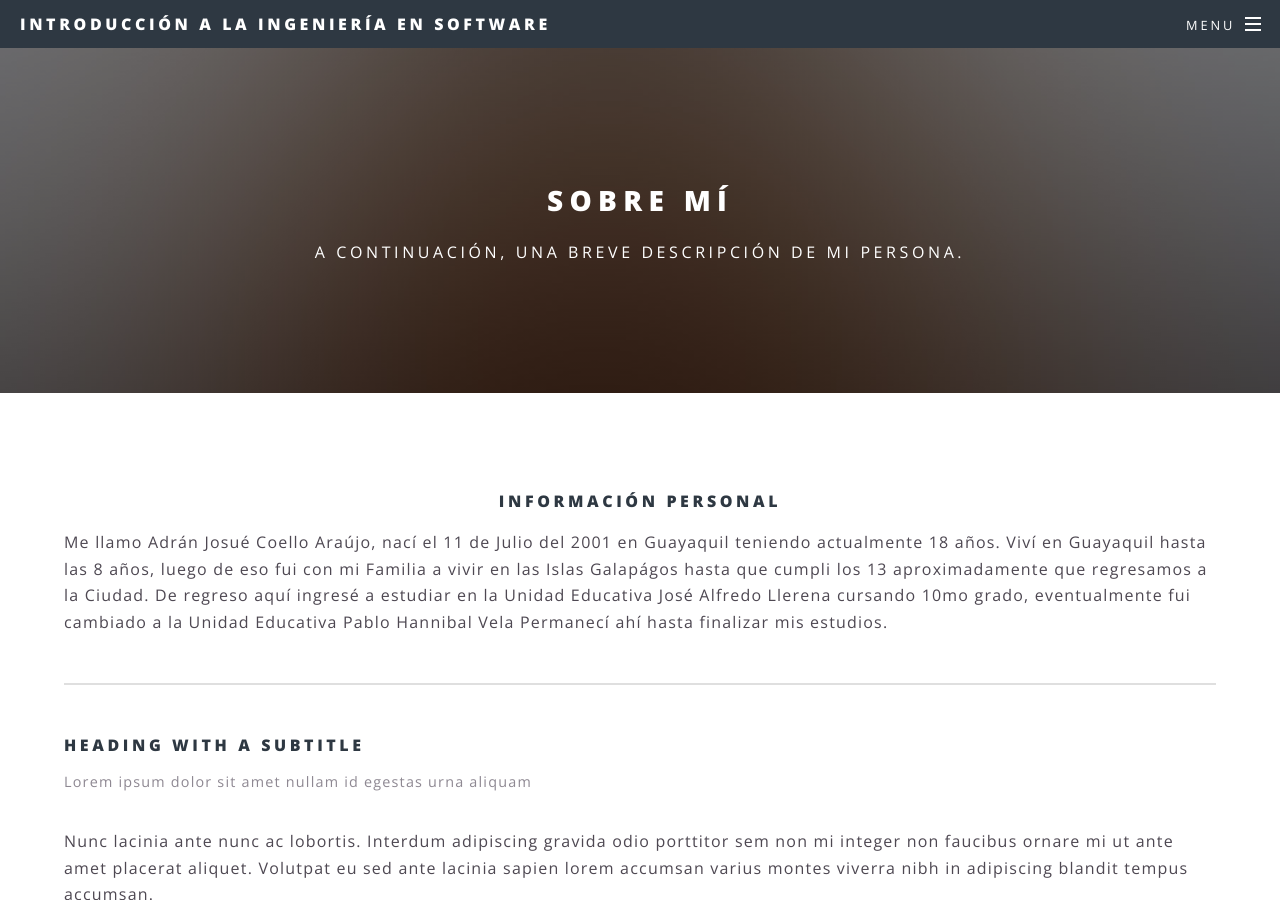
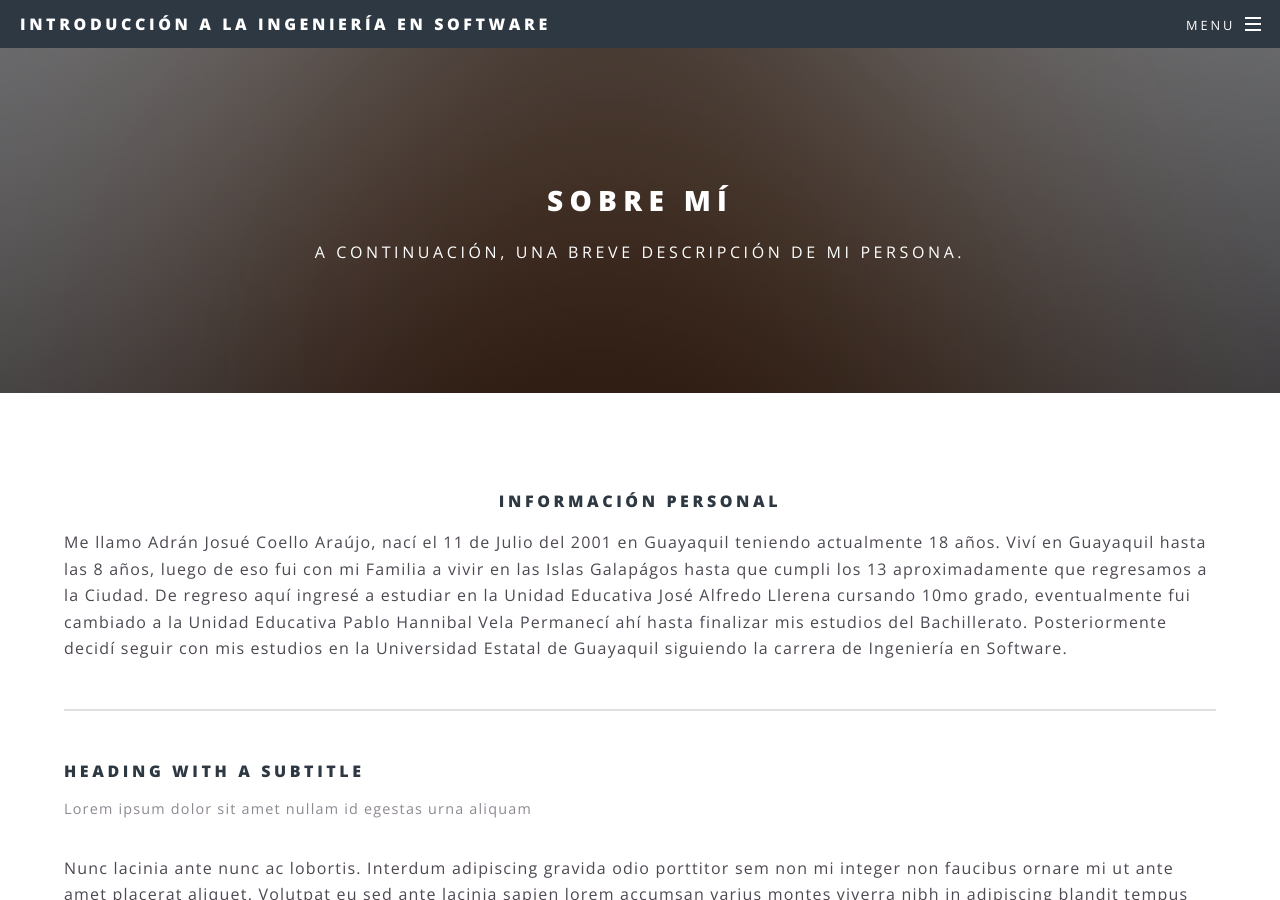
Before and after one commit to Vico2001/hix2, a Jekyll site: the page built from elements.html, in a window 1280 px wide and 900 px high. Built offline with Jekyll 4.4.1, drawn with Linux system fonts in a browser that asks for light colours.

Commit message:
Update elements.html

```diff
--- a/elements.html
+++ b/elements.html
@@ -10,7 +10,9 @@ title: Sobre mí
 					regresamos a la Ciudad.
 					De regreso aquí ingresé a estudiar en la Unidad Educativa José Alfredo Llerena cursando
 					10mo grado, eventualmente fui cambiado a la Unidad Educativa Pablo Hannibal Vela
-					Permanecí ahí hasta finalizar mis estudios.
+					Permanecí ahí hasta finalizar mis estudios del Bachillerato.
+					Posteriormente decidí seguir con mis estudios en la Universidad Estatal de Guayaquil
+					siguiendo la carrera de Ingeniería en Software.
 
 				<hr />
 				<header>
```
